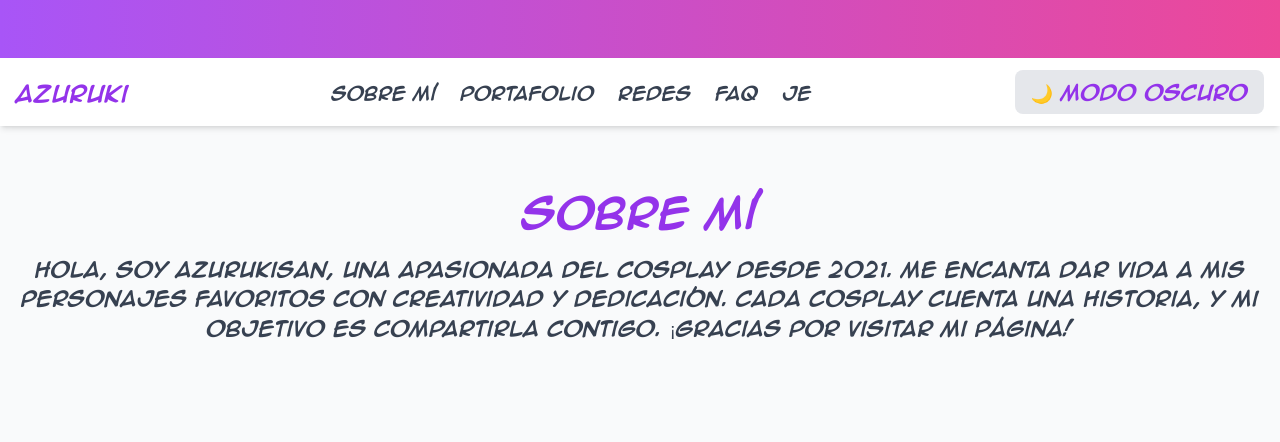
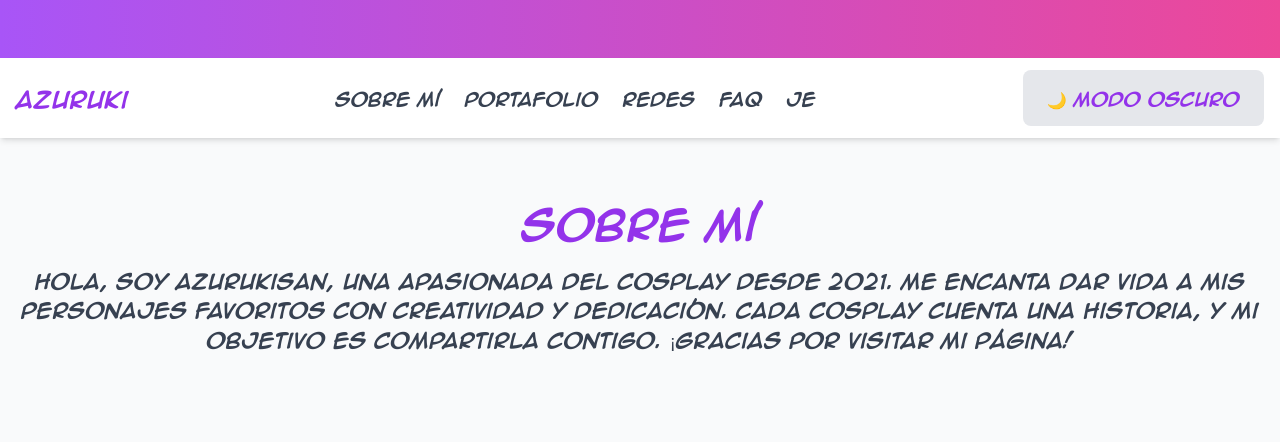
Before and after one commit to azuruki/azuruki.github.io, a website: page index.html in a window 1280 px wide. Shown: the part 358-800 px from the top of the page. Drawn offline with nearby package versions, Linux system fonts and the light colour scheme.

Commit message:
bopton oscuro

```diff
--- a/index.html
+++ b/index.html
@@ -49,10 +49,11 @@
                 <li><a href="pages/amazon.html" class="hover:text-purple-500 transition">Je</a></li>
             </ul>
 
-            <!-- Botón de modo oscuro -->
-            <button id="dark-mode-toggle" class="text-purple-600 focus:outline-none px-4 py-2 rounded-lg bg-gray-200 hover:bg-gray-300 dark:bg-gray-700 dark:text-white sm:text-sm md:text-lg">
+                       <!-- Botón de modo oscuro -->
+            <button id="dark-mode-toggle" class="text-purple-600 focus:outline-none px-4 py-2 rounded-lg bg-gray-200 hover:bg-gray-300 dark:bg-gray-700 dark:text-white sm:text-sm md:text-base lg:px-5 lg:py-3 xl:px-6 xl:py-4">
                 🌙 Modo Oscuro
             </button>
+
 
             <!-- Botón de menú para móvil -->
             <button id="menu-toggle" class="block md:hidden text-purple-600 focus:outline-none">
```
